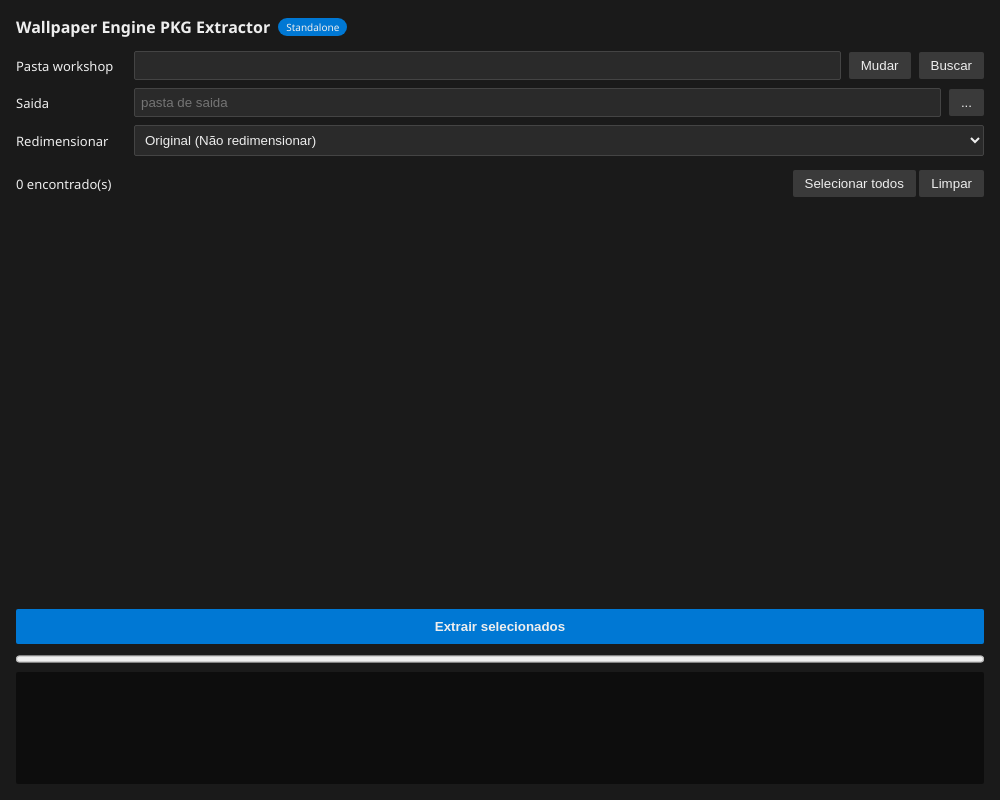
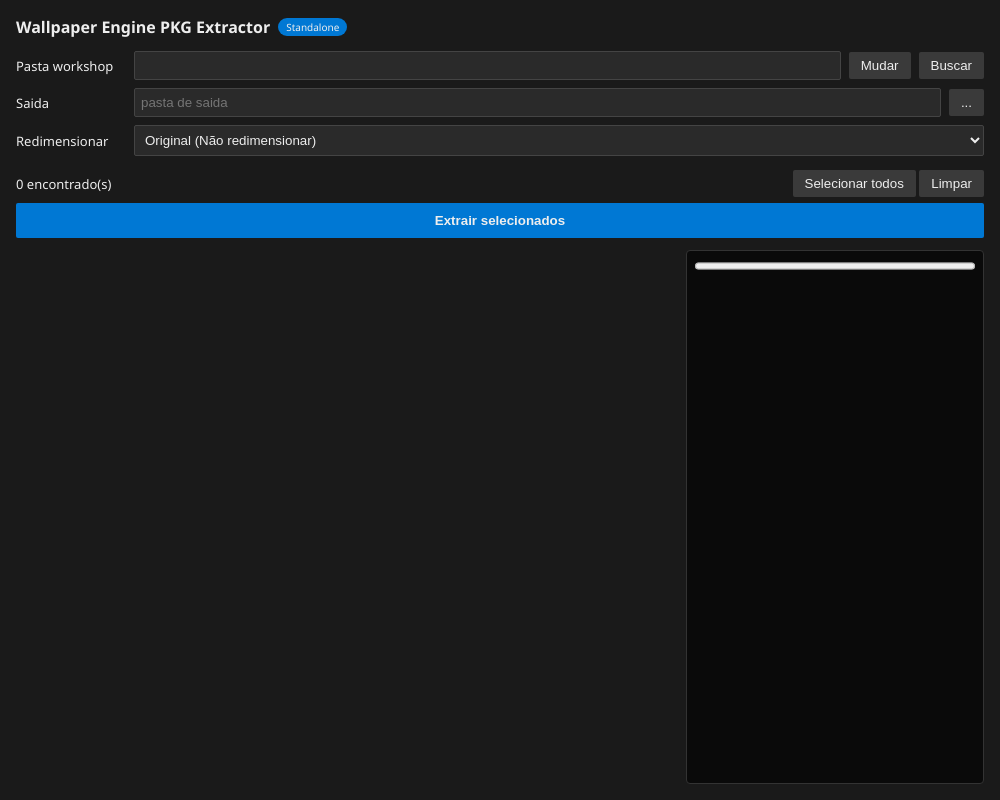
Before and after one commit to RyanBorge/extrator-de-pkg, an Electron app: page index.html in a window 1000 px wide. Drawn offline with Linux system fonts and the light colour scheme; no server answers.

Commit message:
style: split layout into grid and log panel side-by-side

```diff
--- a/index.html
+++ b/index.html
@@ -13,18 +13,20 @@
   select { flex: 1; padding: 6px; border-radius: 2px; border: 1px solid #444; background: #2a2a2a; color: #eee; }
   button { padding: 6px 12px; border-radius: 2px; border: none; background: #3a3a3a; color: #eee; cursor: pointer; flex-shrink: 0; }
   button:hover { background: #4a4a4a; }
-  #extractBtn { background: #0078d4; font-weight: bold; width: 100%; padding: 10px; margin: 8px 0; border-radius: 2px; flex-shrink: 0; }
+
+  .toolbar { display: flex; justify-content: space-between; align-items: center; margin: 6px 0; font-size: 13px; flex-shrink: 0; }
+
+  .actions { display: flex; gap: 8px; margin-bottom: 12px; flex-shrink: 0; }
+  #extractBtn { background: #0078d4; font-weight: bold; flex: 1; padding: 10px; border-radius: 2px; }
   #extractBtn:hover { background: #0086ea; }
   #extractBtn:disabled { background: #555; cursor: not-allowed; }
-  #openOutBtn { background: #1565c0; font-weight: bold; width: 100%; padding: 8px; margin-bottom: 6px; display: none; border-radius: 2px; flex-shrink: 0; }
+  #openOutBtn { background: #1565c0; font-weight: bold; flex: 1; padding: 10px; display: none; border-radius: 2px; }
   #openOutBtn:hover { background: #1976d2; }
-  progress { width: 100%; height: 14px; flex-shrink: 0; }
-  #log { background: #0d0d0d; color: #4caf50; font-family: Consolas, monospace; font-size: 11px;
-         height: 100px; overflow-y: auto; padding: 6px; border-radius: 2px; white-space: pre-wrap; margin-top: 6px; flex-shrink: 0; }
-  .toolbar { display: flex; justify-content: space-between; align-items: center; margin: 6px 0; font-size: 13px; flex-shrink: 0; }
+
+  .content-area { display: flex; flex: 1; min-height: 0; gap: 12px; }
 
   #grid { display: grid; grid-template-columns: repeat(auto-fill, minmax(150px, 1fr)); gap: 4px;
-          flex: 1; min-height: 0; overflow-y: auto; background: #1a1a1a; padding: 4px 0; align-content: start; }
+          flex: 7; overflow-y: auto; padding-right: 4px; align-content: start; }
 
   .card { background: #111; overflow: hidden; cursor: pointer; border: 2px solid transparent;
           position: relative; aspect-ratio: 1/1; box-sizing: border-box; }
@@ -37,6 +39,11 @@
                  white-space: nowrap; overflow: hidden; text-overflow: ellipsis; pointer-events: none; }
   .card .check { position: absolute; top: 6px; right: 6px; width: 16px; height: 16px; cursor: pointer; z-index: 2; opacity: 0; transition: opacity 0.15s; }
   .card:hover .check, .card.selected .check { opacity: 1; }
+
+  .log-panel { flex: 3; display: flex; flex-direction: column; background: #0a0a0a; border-radius: 4px; border: 1px solid #333; padding: 8px; gap: 8px; overflow: hidden; }
+  progress { width: 100%; height: 14px; flex-shrink: 0; }
+  #log { flex: 1; background: transparent; color: #4caf50; font-family: Consolas, monospace; font-size: 11px;
+         overflow-y: auto; white-space: pre-wrap; margin: 0; }
 </style>
 </head>
 <body>
@@ -73,12 +80,18 @@
     </span>
   </div>
 
-  <div id="grid"></div>
+  <div class="actions">
+    <button id="extractBtn">Extrair selecionados</button>
+    <button id="openOutBtn">📂 Abrir pasta de saida</button>
+  </div>
 
-  <button id="extractBtn">Extrair selecionados</button>
-  <button id="openOutBtn">📂 Abrir pasta de saida</button>
-  <progress id="progress" value="0" max="1"></progress>
-  <div id="log"></div>
+  <div class="content-area">
+    <div id="grid"></div>
+    <div class="log-panel">
+      <progress id="progress" value="0" max="1"></progress>
+      <div id="log"></div>
+    </div>
+  </div>
 
   <script src="renderer.js"></script>
 </body>
```
